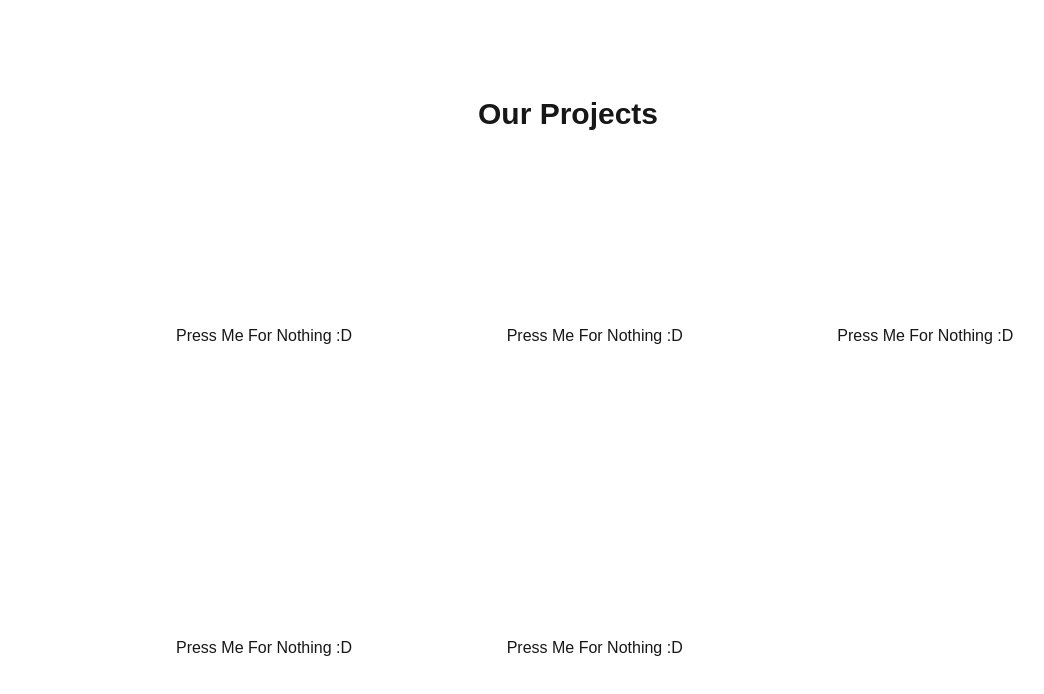
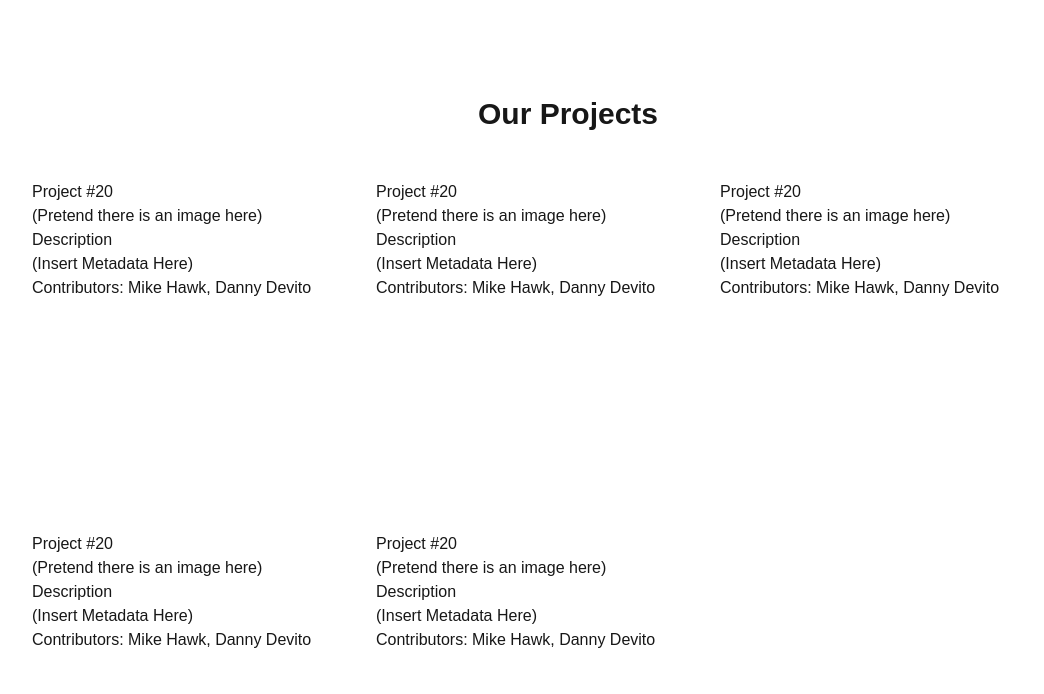
Before and after one commit to joshrashtian/coctechwebsite, a Next.js app: page /gallery in a window 1280 px wide. Shown: the top 694 px of the page, without its empty margins (72-1116 px from the left). Built offline with nearby package versions, Linux system fonts and the light colour scheme.

Commit message:
galleryContainer layout

```diff
--- a/app/gallery/galleryBox.tsx
+++ /dev/null
@@ -1,7 +0,0 @@
-export default function GalleryBox() {
-  return (
-    <>
-      <button className="w-96 h-78"> Press Me For Nothing :D</button>
-    </>
-  );
-}
--- /dev/null
+++ b/app/gallery/galleryContainer.tsx
@@ -0,0 +1,19 @@
+export default function GalleryContainer() {
+  return (
+    <>
+      <article className="w-96 h-78">
+        <header>
+          <h3>Project #20</h3>
+        </header>
+        <figure>
+          <p>(Pretend there is an image here)</p>
+        </figure>
+        <p>Description</p>
+        <footer>
+          (Insert Metadata Here)
+          <h4>Contributors: Mike Hawk, Danny Devito</h4>
+        </footer>
+      </article>
+    </>
+  );
+}
--- a/app/gallery/page.tsx
+++ b/app/gallery/page.tsx
@@ -1,16 +1,16 @@
-import GalleryBox from "./galleryBox";
+import GalleryContainer from "./galleryContainer";
 
 export default function Gallery() {
   return (
     <>
       <div className="grid justify-items-center m-24">
         <h2 className="text-3xl font-semibold">Our Projects</h2>
-        <div className="grid grid-cols-3 m-12">
-          <GalleryBox />
-          <GalleryBox />
-          <GalleryBox />
-          <GalleryBox />
-          <GalleryBox />
+        <div className="grid justify-items-center grid-cols-3 m-12 gap-10">
+          <GalleryContainer />
+          <GalleryContainer />
+          <GalleryContainer />
+          <GalleryContainer />
+          <GalleryContainer />
         </div>
       </div>
     </>
```
